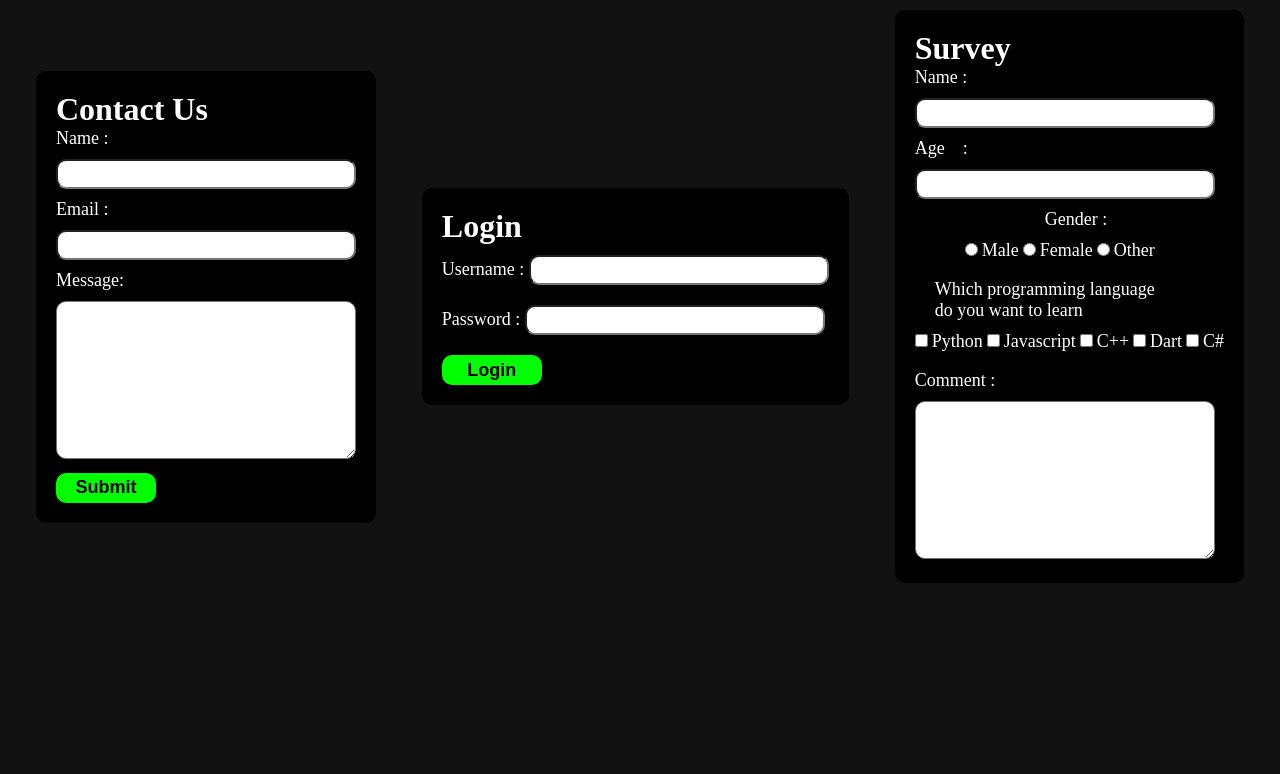
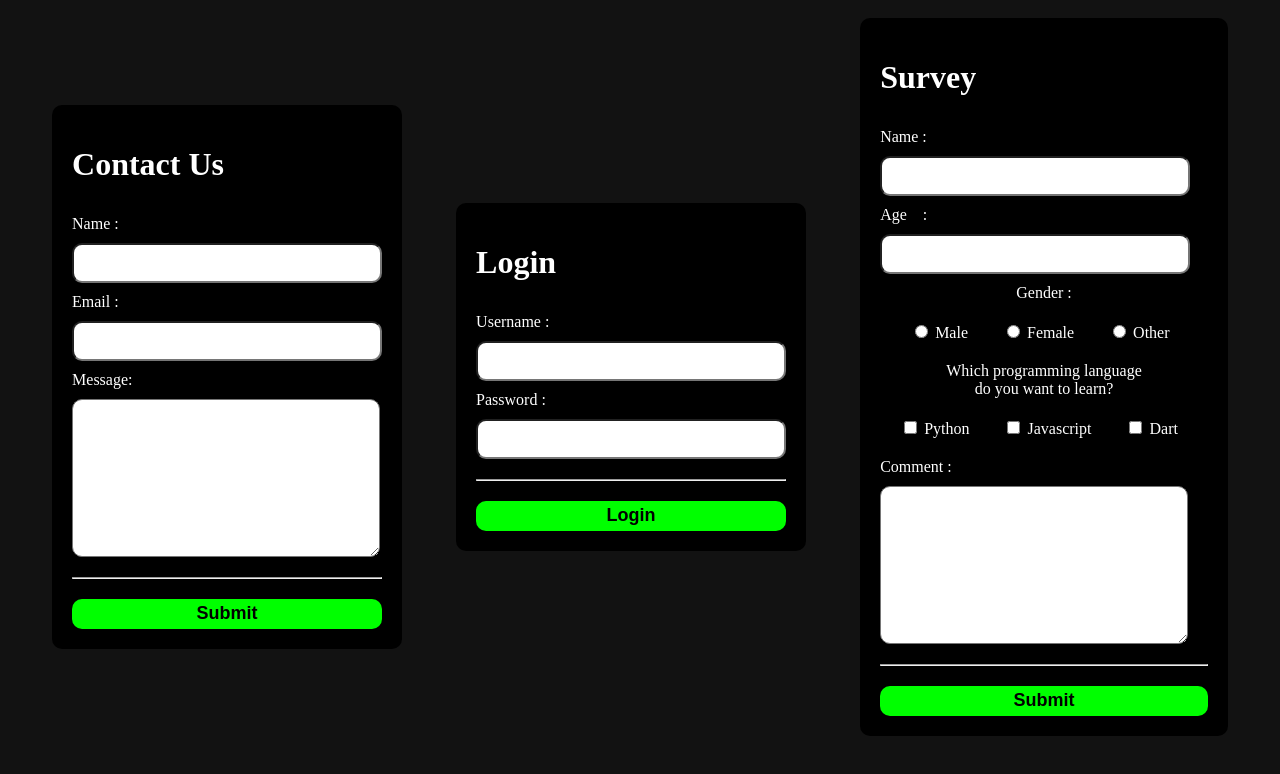
Before and after one commit to NightDev19/Icreatechs_Study_Hub, a plain HTML site: page Icreatechs_Activity_ep1-pt2/index.html in a window 1280 px wide. Drawn offline with Linux system fonts and the light colour scheme.

Commit message:
Update Layout

```diff
--- a/Icreatechs_Activity_ep1-pt2/css/style.css
+++ b/Icreatechs_Activity_ep1-pt2/css/style.css
@@ -1,8 +1,4 @@
-*{
-    margin: 0;
-    padding: 0;
-    box-sizing: border-box;
-}
+
 body{
     background: #121212;
     display: flex;
@@ -10,6 +6,10 @@ body{
     justify-content: space-evenly;
 }
 form{
+    display: flex;
+    flex-direction: column;
+    justify-content: space-evenly;
+    gap: 10px;
     background: black;
     margin: 10px;
     padding: 20px;
@@ -21,49 +21,41 @@ h1,label{
 input[type=text]{
     width: 300px;
     height: 30px;
-    margin: 10px 0px;
     border-radius: 10px;
     padding: 3px;
 }
 input[type=password]{
     width: 300px;
     height: 30px;
-    margin: 10px 0px;
     border-radius: 10px;
     padding: 3px;
 }
 input[type=submit]{
-    width: 100px;
+    width: 100%;
     height: 30px;
     font-size: 18px;
     font-weight: 700;
     border: none;
     border-radius: 10px;
     background: lime;
-    margin-top: 10px;
 }
 textarea{
     width: 300px;
     border-radius: 10px;
     padding: 3px;
-    margin-top: 10px;
 }
-label{
-    font-size: 18px;
-}
-#Gender{
-    position: relative;
-    left: 130px;
-}
-#INST{
-    position: relative;
-    left: 20px;
+#INST , #Gender{
+    text-align: center;
 }
 .Gender-Type{
-    position: relative;
-    left: 50px;
-    padding-top: 10px;
+    margin: 10px 0 10px 30px ;
+}
+.Gender-Type label , .prog-lang label {
+    margin-right: 30px;
 }
 .prog-lang{
-    margin-top: 10px ;
+    margin: 10px 0 10px 20px ;
 }
+hr{
+    margin: 10px 0;
+}
--- a/Icreatechs_Activity_ep1-pt2/index.html
+++ b/Icreatechs_Activity_ep1-pt2/index.html
@@ -2,78 +2,61 @@
 <html>
   <head>
     <title>HTML Forms Assignments</title>
-        <link rel="stylesheet" href="css/style.css">
+    <link rel="stylesheet" href="css/style.css" />
   </head>
   <body>
-
-        <form action="#" method="post" class="Contact">
+    <form action="#" method="post">
       <h1>Contact Us</h1>
       <label for="users_name">Name :</label>
-            <br>
-            <input type="text" name="users_name">
-            <br>
+      <input type="text" name="users_name" />
       <label for="email">Email : </label>
-            <br>
-            <input type="text" name="email">
-            <br>
+      <input type="text" name="email" />
       <label for="message">Message:</label>
-            <br>
       <textarea name="message" id="" cols="30" rows="10"></textarea>
-            <br>
-            <input type="submit" id="submit" value="Submit">
+      <hr>
+      <input type="submit" id="submit" value="Submit" />
     </form>
+
     <form action="#" method="post">
       <h1>Login</h1>
       <label for="Username">Username : </label>
-            <input type="text" name="Username">
-            <br>
+      <input type="text" name="Username" />
       <label for="Password">Password : </label>
-            <input type="password" name="Password">
-            <br>
-            <input type="submit" id="submit" value="Login">
+      <input type="password" name="Password" />
+      <hr />
+      <input type="submit" id="submit" value="Login" />
     </form>
-
 
     <form action="#" method="post">
       <h1>Survey</h1>
       <label for="Name">Name : </label>
-            <br>
-            <input type="text" name="Name">
-            <br>
+      <input type="text" name="Name" />
       <label for="Age"> Age &nbsp;&nbsp;&nbsp;: </label>
-            <br>
-            <input type="text" name="Age">
-            <br>
+      <input type="text" name="Age" />
       <label for="" id="Gender"> Gender : </label>
-            <br>
       <div class="Gender-Type">
-                <input type="radio" name="male" id="male">
+        <input type="radio" name="male" id="male" />
         <label for="male">Male</label>
-                <input type="radio" name="female" id="female">
+        <input type="radio" name="female" id="female" />
         <label for="female">Female</label>
-                <input type="radio" name="Other" id="Other">
+        <input type="radio" name="Other" id="Other" />
         <label for="Other">Other</label>
       </div>
-            <br>
-            <label for="" id="INST">Which programming language <br >do you want to learn</label>
-            <br>
+      <label for="" id="INST"
+        >Which programming language <br />do you want to learn?</label
+      >
       <div class="prog-lang">
-                <input type="checkbox" name="python" value="Python">
+        <input type="checkbox" name="python" value="Python" />
         <label for="python">Python</label>
-                <input type="checkbox" name="Javascript" value="Javascript">
+        <input type="checkbox" name="Javascript" value="Javascript" />
         <label for="Javascript">Javascript</label>
-                <input type="checkbox" name="c++" value="C++">
-                <label for="c++">C++</label>
-                <input type="checkbox" name="Dart" value="Dart">
+        <input type="checkbox" name="Dart" value="Dart" />
         <label for="Dart">Dart</label>
-                <input type="checkbox" name="C#" value="C#">
-                <label for="C#">C#</label>
       </div>
-
-            <br>
       <label for="Comment">Comment : </label>
-            <br>
       <textarea name="Comment" id="" cols="30" rows="10"></textarea>
+      <hr />
+      <input type="submit" id="submit" value="Submit" />
     </form>
   </body>
 </html>
--- a/Icreatechs_Avtivity_ep1/css/style.css
+++ b/Icreatechs_Avtivity_ep1/css/style.css
@@ -1,5 +1,5 @@
 body {
-  background: black;
+  background: #121212;
   display: flex;
   flex-direction: column;
   align-items: center;
@@ -29,7 +29,6 @@ table {
   border-collapse: collapse;
   border: 1px solid black;
   text-align: center;
-  vertical-align: middle;
 }
 th,
 td {
@@ -40,7 +39,7 @@ th {
   width: 25%;
   background-color: #333;
   color: white;
-  font-size: 0.875rem;
+  font-size: 14px;
   text-transform: uppercase;
   letter-spacing: 2%;
 }
```
Lines whose indentation alone changed are shown as unchanged.
